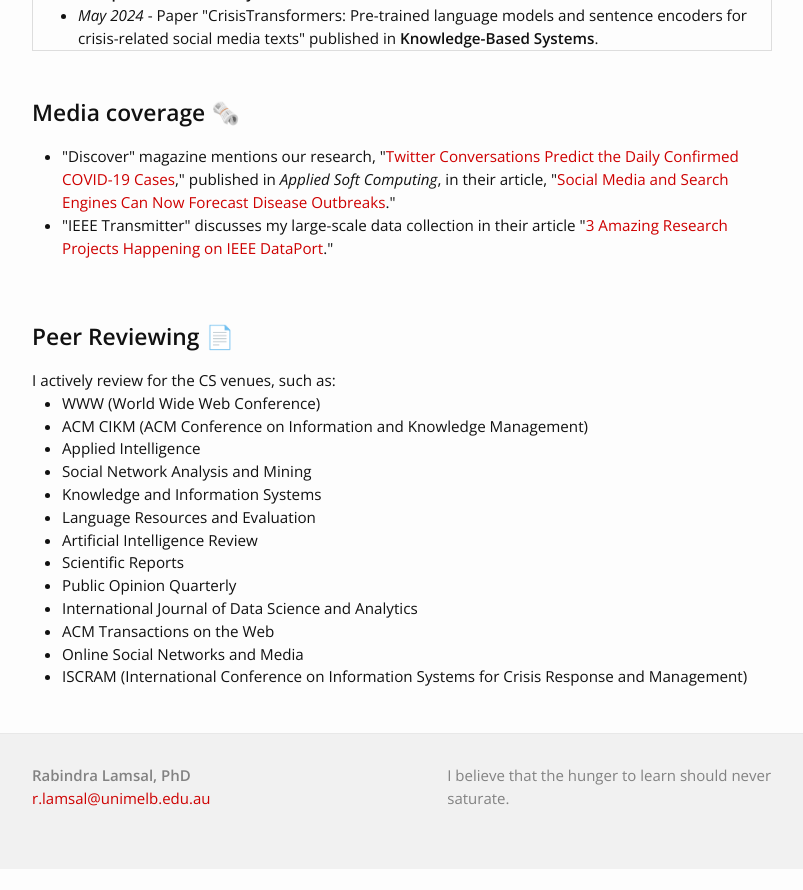
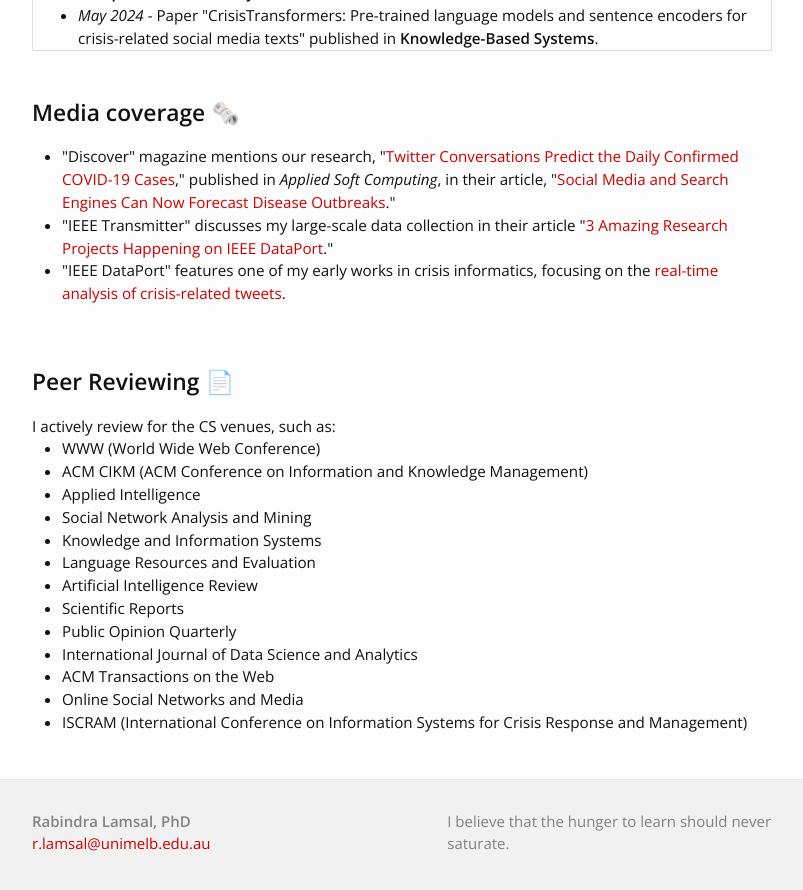
Before and after one commit to rabindralamsal/personal-site, a Jekyll site: the page built from index.html, in a window 1280 px wide and 900 px high, scrolled down 869 px. Shown: the top 890 px of the window, without its empty margins (238-1041 px from the left). Built offline with Jekyll 4.4.1, drawn with Linux system fonts in a browser that asks for light colours; before the commit the page ends 1738 px from its top, so only the background shows below that.

Commit message:
Update index.html

```diff
--- a/index.html
+++ b/index.html
@@ -43,6 +43,8 @@
 <ul>
 <li>"Discover" magazine mentions our research, "<a href="https://www.sciencedirect.com/science/article/pii/S1568494622006524">Twitter Conversations Predict the Daily Confirmed COVID-19 Cases</a>," published in <i>Applied Soft Computing</i>, in their article, "<a href="https://www.discovermagazine.com/technology/social-media-and-search-engines-can-now-forecast-disease-outbreaks">Social Media and Search Engines Can Now Forecast Disease Outbreaks</a>."</li>
 <li>"IEEE Transmitter" discusses my large-scale data collection in their article "<a href="https://transmitter.ieee.org/3-amazing-research-projects-happening-on-ieee-dataport/">3 Amazing Research Projects Happening on IEEE DataPort</a>."</li>
+<li>"IEEE DataPort" features one of my early works in crisis informatics, focusing on the <a href="https://ieee-dataport.org/why-ieee-dataport/rapidly-analyzing-and-classifying-crisis-related-tweets">real-time analysis of crisis-related tweets</a>.</li>
+
 </div>
 
 
```
